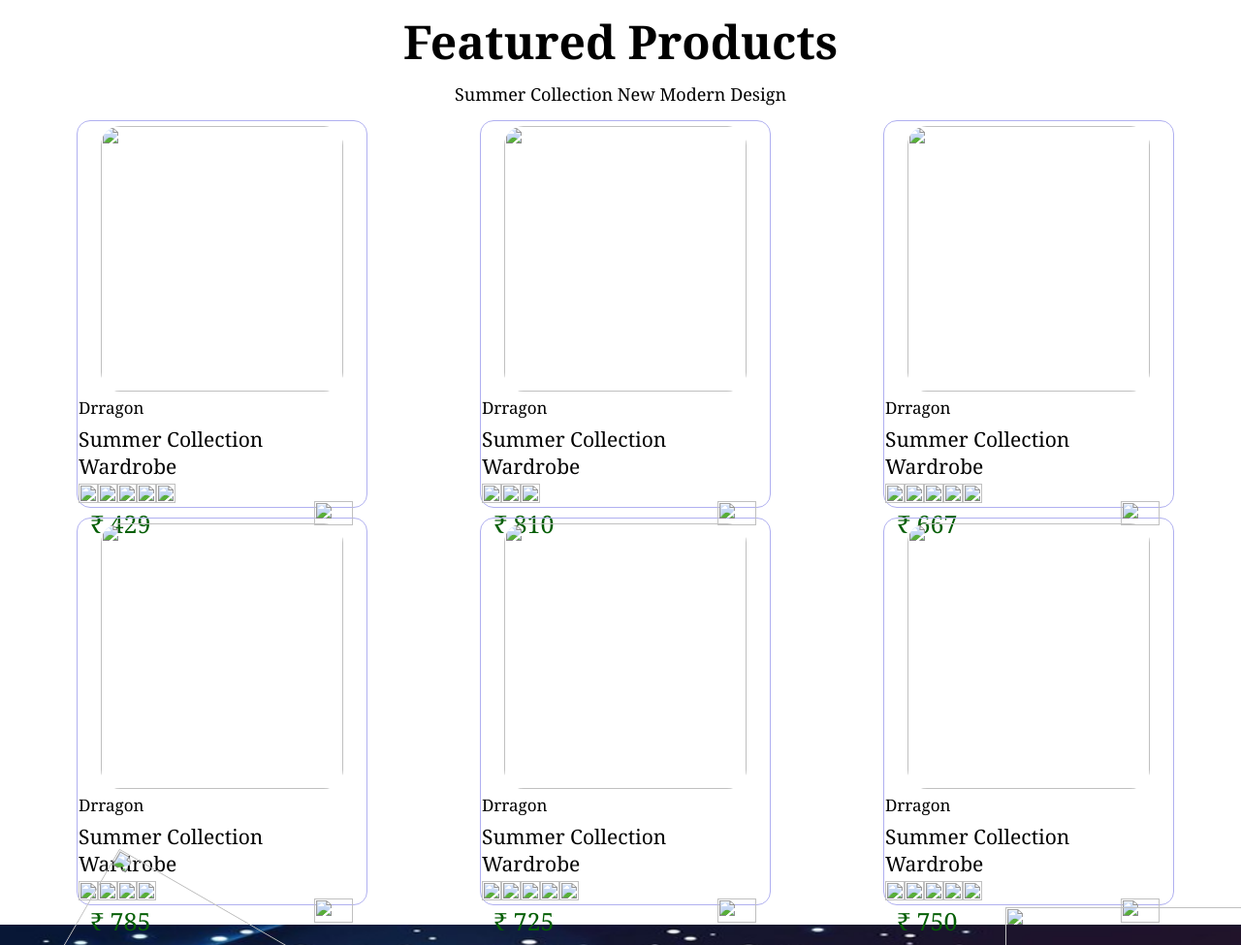
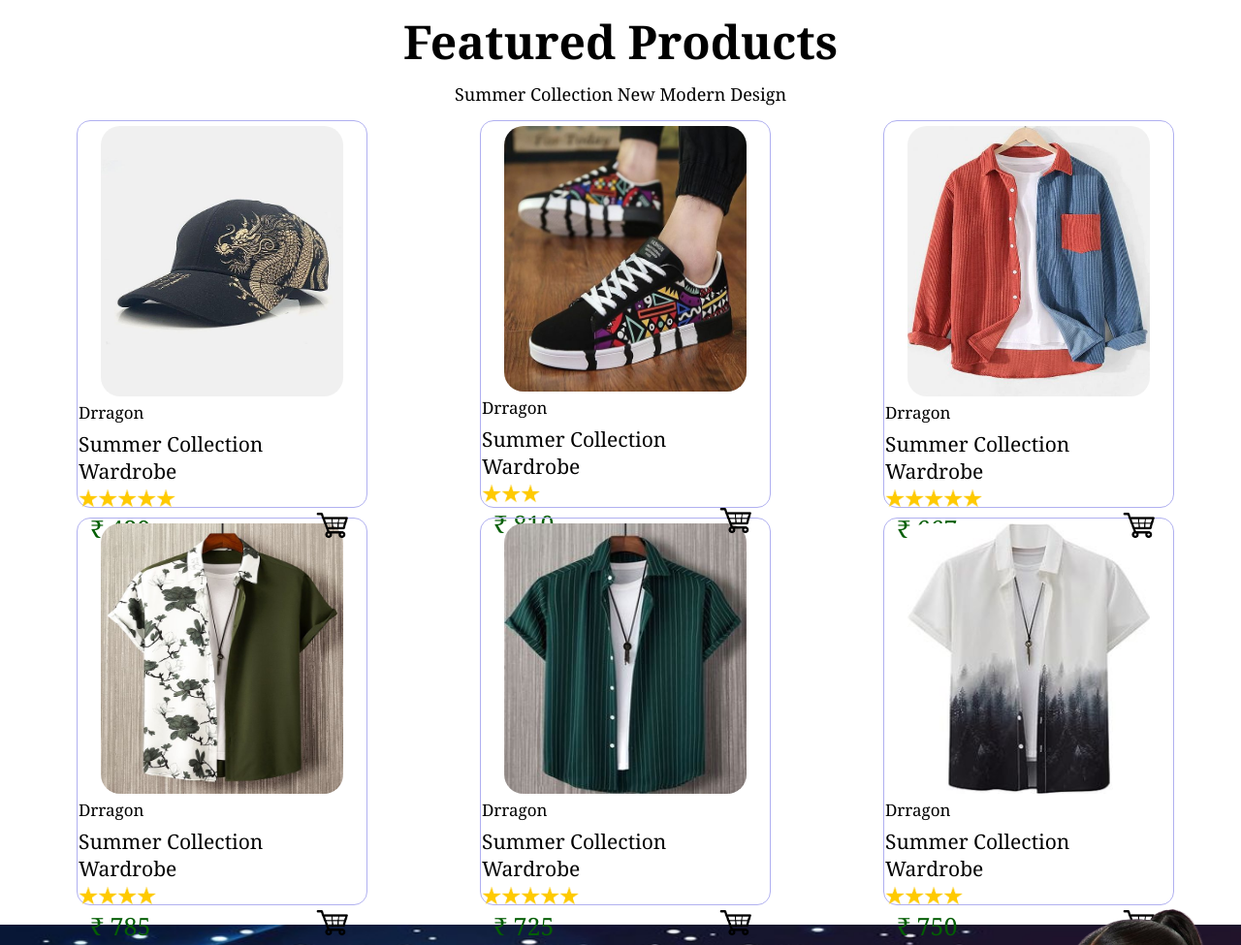
Before and after one commit to SurajBohara66/KlothWebsite, a plain HTML site: page index.html in a window 1280 px wide. Shown: the part 1080-2055 px from the top of the page at 97% size. Drawn offline with Linux system fonts and the light colour scheme; files whose address does not match are found by name.

Commit message:
Update index.html

```diff
--- a/index.html
+++ b/index.html
@@ -12,7 +12,7 @@
         <div class="navbar">
           <div class="logo">
             <div class="logoImg">
-              <img src="/Pictures/8666674_circle_icon.png" alt="" />
+              <img src="8666674_circle_icon.png" alt="" />
             </div>
             <div class="logoName">
               <p>Kloth</p>
@@ -28,7 +28,7 @@
               <li>
                 <img
                   src="/Pictures/<img
-                  src="/Pictures/shoppingbag2-removebg-preview.png"
+                  src="shoppingbag2-removebg-preview.png"
                   alt=""
                 />
               </li>
@@ -39,7 +39,7 @@
       <div class="herosection">
         <div class="herosection-image">
           <img
-            src="/Pictures/SittingGuy-removebg-preview.png"
+            src="SittingGuy-removebg-preview.png"
             alt=""
             class="clothModel"
           />
@@ -57,16 +57,16 @@
     </div>
     <div class="services">
       <div class="serviceBox">
-        <img src="/Pictures/shopping-removebg-preview.png" alt="">
+        <img src="shopping-removebg-preview.png" alt="">
         <p>1000+ Products</p>
       </div>
-      <div class="serviceBox">       <img src="/Pictures/saving-removebg-preview.png" alt="">
+      <div class="serviceBox">       <img src="saving-removebg-preview.png" alt="">
         <p>Save EveryTime</p></div>
-        <div class="serviceBox">       <img src="/Pictures/onlinedelivery-removebg-preview.png" alt="">
+        <div class="serviceBox">       <img src="onlinedelivery-removebg-preview.png" alt="">
           <p>Free Delivery</p></div>
-      <div class="serviceBox">       <img src="/Pictures/sale-removebg-preview.png" alt="">
+      <div class="serviceBox">       <img src="sale-removebg-preview.png" alt="">
         <p>Sale Offers</p></div>
-      <div class="serviceBox">       <img src="/Pictures/support-removebg-preview.png" alt="">
+      <div class="serviceBox">       <img src="support-removebg-preview.png" alt="">
         <p>24/7 Support</p></div>
 
     </div>
@@ -80,7 +80,7 @@
           <div class="product">
             <div class="productImg">
               <img
-                src="/Pictures/7f7bf050267995945279e3499ad985c6.jpg"
+                src="7f7bf050267995945279e3499ad985c6.jpg"
                 alt=""
               />
             </div>
@@ -88,22 +88,25 @@
               <div class="brandName">Drragon</div>
               <div class="productName">Summer Collection Wardrobe</div>
               <div class="stars">
-                <img src="/Pictures/star-removebg-preview.png" alt="">
-                <img src="/Pictures/star-removebg-preview.png" alt="">
-                <img src="/Pictures/star-removebg-preview.png" alt="">
-                <img src="/Pictures/star-removebg-preview.png" alt="">
-                <img src="/Pictures/star-removebg-preview.png" alt="">
+                <img src="star-removebg-preview.png" alt="">
+                <img src="star-removebg-preview.png" alt="">
+                <img src="star-removebg-preview.png" alt="">
+                <img src="star-removebg-preview.png" alt="">
+               <img src="star-removebg-preview.png" alt="">
+
+
+
               </div>
               <div class="productPrice"><span>&#8377 </span>429</div>
               <div class="shopOption">
-                <img src="/Pictures/shopping_cart-removebg-preview.png" alt="">
+                <img src="shopping_cart-removebg-preview.png" alt="">
               </div>
             </div>
           </div>
           <div class="product">
             <div class="productImg">
               <img
-                src="/Pictures/041bbbd0af6bd4ebdbd85df97beb7138.jpg"
+                src="041bbbd0af6bd4ebdbd85df97beb7138.jpg"
                 alt=""
               />
             </div>
@@ -111,21 +114,21 @@
               <div class="brandName">Drragon</div>
               <div class="productName">Summer Collection Wardrobe</div>
               <div class="stars">
-                <img src="/Pictures/star-removebg-preview.png" alt="">
-                <img src="/Pictures/star-removebg-preview.png" alt="">
-                <img src="/Pictures/star-removebg-preview.png" alt="">
+                    <img src="star-removebg-preview.png" alt="">
+                <img src="star-removebg-preview.png" alt="">
+                <img src="star-removebg-preview.png" alt="">
 
               </div>
               <div class="productPrice"><span>&#8377 </span>810</div>
               <div class="shopOption">
-                <img src="/Pictures/shopping_cart-removebg-preview.png" alt="">
+                <img src="shopping_cart-removebg-preview.png" alt="">
               </div>
             </div>
           </div>
           <div class="product">
             <div class="productImg">
               <img
-                src="/Pictures/6556bdc6760258fb08ea6519a983eb68.jpg"
+                src="6556bdc6760258fb08ea6519a983eb68.jpg"
                 alt=""
               />
             </div>
@@ -133,15 +136,15 @@
               <div class="brandName">Drragon</div>
               <div class="productName">Summer Collection Wardrobe</div>
               <div class="stars">
-                <img src="/Pictures/star-removebg-preview.png" alt="">
-                <img src="/Pictures/star-removebg-preview.png" alt="">
-                <img src="/Pictures/star-removebg-preview.png" alt="">
-                <img src="/Pictures/star-removebg-preview.png" alt="">
-                <img src="/Pictures/star-removebg-preview.png" alt="">
+                   <img src="star-removebg-preview.png" alt="">
+                <img src="star-removebg-preview.png" alt="">
+                <img src="star-removebg-preview.png" alt="">
+                <img src="star-removebg-preview.png" alt="">
+               <img src="star-removebg-preview.png" alt="">
               </div>
               <div class="productPrice"><span>&#8377 </span>667</div>
               <div class="shopOption">
-                <img src="/Pictures/shopping_cart-removebg-preview.png" alt="">
+                <img src="shopping_cart-removebg-preview.png" alt="">
               </div>
             </div>
           </div>
@@ -151,7 +154,7 @@
           <div class="product">
             <div class="productImg">
               <img
-                src="/Pictures/floral shirt1.jpg"
+                src="floral shirt1.jpg"
                 alt=""
               />
             </div>
@@ -159,22 +162,22 @@
               <div class="brandName">Drragon</div>
               <div class="productName">Summer Collection Wardrobe</div>
               <div class="stars">
-                <img src="/Pictures/star-removebg-preview.png" alt="">
-                <img src="/Pictures/star-removebg-preview.png" alt="">
-                <img src="/Pictures/star-removebg-preview.png" alt="">
-                <img src="/Pictures/star-removebg-preview.png" alt="">
+                <img src="star-removebg-preview.png" alt="">
+                <img src="star-removebg-preview.png" alt="">
+                <img src="star-removebg-preview.png" alt="">
+                <img src="star-removebg-preview.png" alt="">
 
               </div>
               <div class="productPrice"><span>&#8377 </span>785</div>
               <div class="shopOption">
-                <img src="/Pictures/shopping_cart-removebg-preview.png" alt="">
+                <img src="shopping_cart-removebg-preview.png" alt="">
               </div>
             </div>
           </div>
           <div class="product">
             <div class="productImg">
               <img
-                src="/Pictures/floralshirt2.jpg"
+                src="floralshirt2.jpg"
                 alt=""
               />
             </div>
@@ -182,22 +185,22 @@
               <div class="brandName">Drragon</div>
               <div class="productName">Summer Collection Wardrobe</div>
               <div class="stars">
-                <img src="/Pictures/star-removebg-preview.png" alt="">
-                <img src="/Pictures/star-removebg-preview.png" alt="">
-                <img src="/Pictures/star-removebg-preview.png" alt="">
-                <img src="/Pictures/star-removebg-preview.png" alt="">
-                <img src="/Pictures/star-removebg-preview.png" alt="">
+                <img src="star-removebg-preview.png" alt="">
+                <img src="star-removebg-preview.png" alt="">
+                <img src="star-removebg-preview.png" alt="">
+                <img src="star-removebg-preview.png" alt="">
+               <img src="star-removebg-preview.png" alt="">
               </div>
               <div class="productPrice"><span>&#8377 </span>725</div>
               <div class="shopOption">
-                <img src="/Pictures/shopping_cart-removebg-preview.png" alt="">
+                <img src="shopping_cart-removebg-preview.png" alt="">
               </div>
             </div>
           </div>
           <div class="product">
             <div class="productImg">
               <img
-                src="/Pictures/floralshirt3.jpg"
+                src="floralshirt3.jpg"
                 alt=""
               />
             </div>
@@ -205,15 +208,15 @@
               <div class="brandName">Drragon</div>
               <div class="productName">Summer Collection Wardrobe</div>
               <div class="stars">
-                <img src="/Pictures/star-removebg-preview.png" alt="">
-                <img src="/Pictures/star-removebg-preview.png" alt="">
-                <img src="/Pictures/star-removebg-preview.png" alt="">
-                <img src="/Pictures/star-removebg-preview.png" alt="">
-                <img src="/Pictures/star-removebg-preview.png" alt="">
+                 <img src="star-removebg-preview.png" alt="">
+                <img src="star-removebg-preview.png" alt="">
+                <img src="star-removebg-preview.png" alt="">
+
+               <img src="star-removebg-preview.png" alt="">
               </div>
               <div class="productPrice"><span>&#8377 </span>750</div>
               <div class="shopOption">
-                <img src="/Pictures/shopping_cart-removebg-preview.png" alt="">
+                <img src="shopping_cart-removebg-preview.png" alt="">
               </div>
             </div>
           </div>
@@ -227,9 +230,9 @@
       <h2>Upto <span>70% Off</span> - All Electronic Items & Accessories  </h2>
       <button>Explore More</button>
     </div>
-    <img src="Pictures/glassmodel-removebg-preview.png" alt="" class="glassModel">
-    <img src="Pictures/sunglass1-removebg-preview.png" alt="" class="sunglass1">
-    <img src="Pictures/sunglasss2-removebg-preview.png" alt="" class="sunglass2">
+    <img src="glassmodel-removebg-preview.png" alt="" class="glassModel">
+    <img src="sunglass1-removebg-preview.png" alt="" class="sunglass1">
+    <img src="sunglasss2-removebg-preview.png" alt="" class="sunglass2">
     </div>
     <div class="newArrivals">
       <div class="newArrivals-title">
@@ -238,21 +241,21 @@
       </div>
       <div class="imgcontainer">
         <div class="prevbtn">
-          <img src="Pictures/arrow-removebg-preview.png" alt="" class="prevSlide btn">
+          <img src="arrow-removebg-preview.png" alt="" class="prevSlide btn">
           </div>
 
      <div class="frame">
         <div class="newArrivals-images">
 
-  <img src="/Pictures/floral shirt1.jpg" alt="" class="slide image">
-  <img src="/Pictures/f3c150e16856e4f3e3f200e1a8b00a49.jpg" alt="" class="slide image">
-  <img src="/Pictures/8a132a5db600ab1437a2c6ee17fc0886.jpg" alt="" class="slide image">
-  <img src="/Pictures/9b8fb8338729297dcd08d085177ec767.jpg" alt="" class="slide image">
+  <img src="floral shirt1.jpg" alt="" class="slide image">
+  <img src="f3c150e16856e4f3e3f200e1a8b00a49.jpg" alt="" class="slide image">
+  <img src="8a132a5db600ab1437a2c6ee17fc0886.jpg" alt="" class="slide image">
+  <img src="9b8fb8338729297dcd08d085177ec767.jpg" alt="" class="slide image">
         </div>
     </div>
 
       <div class="nextBtn">
-        <img src="Pictures/arrow-removebg-preview.png" alt=""  class="nextSlide btn" >
+        <img src="arrow-removebg-preview.png" alt=""  class="nextSlide btn" >
 
 
       </div>
@@ -314,7 +317,7 @@
 <footer>
   <div class="footbox">
     <div class="website">
-      <img src="/Pictures/8666674_circle_icon.png" alt="">
+      <img src="8666674_circle_icon.png" alt="">
       <h3>Reach Out To Us</h3>
       <p><span>Address</span> : 132 Green Park 32 Gotham</p>
       <p><span>Phone</span> : +80 5767432109</p>
```
